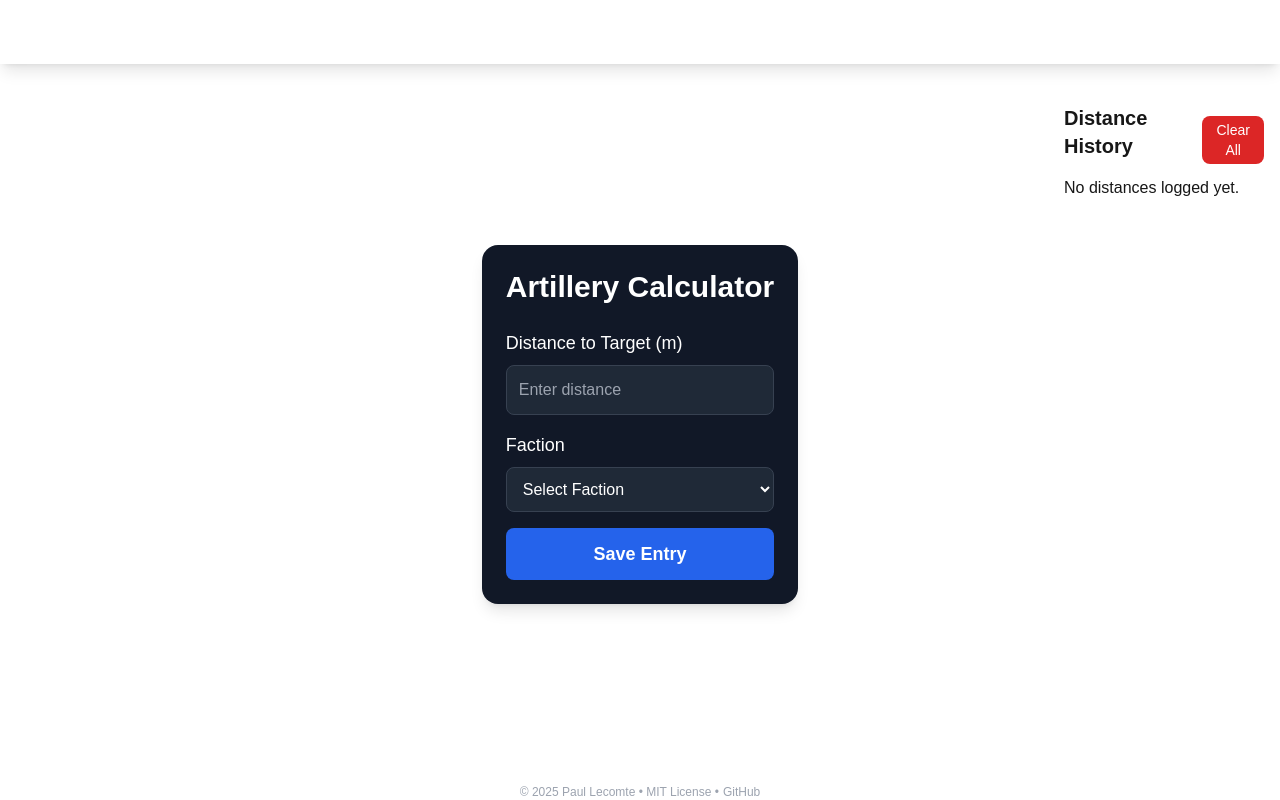
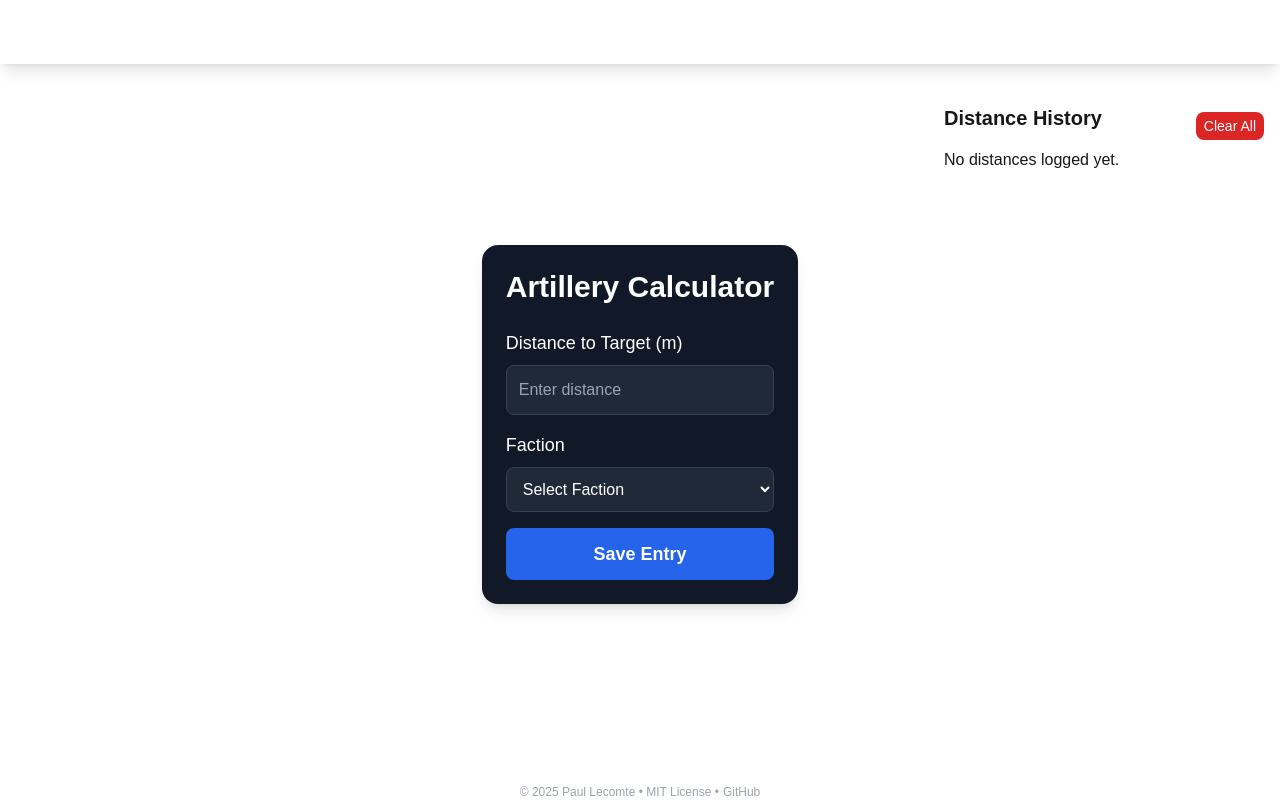
Before and after one commit to Paul-Lecomte/RangeAndRain, a Next.js app: page / in a window 1280 px wide. Built offline with nearby package versions, Linux system fonts and the light colour scheme.

Commit message:
also better centered the components

```diff
--- a/src/app/page.js
+++ b/src/app/page.js
@@ -4,15 +4,15 @@ import Historic from '../components/distances_historic/DistanceHistory'
 
 export default function Home() {
     return (
-        <div className="relative min-h-full p-4 flex flex-col sm:flex-row items-center justify-center sm:space-x-8">
-            {/* Form centered in the middle */}
-            <div className="flex justify-center items-center w-full max-w-3xl">
-                <Form />
+        <div className="flex flex-col sm:flex-row items-center justify-center relative p-4 h-full">
+            {/* Centered Form */}
+            <div className="flex justify-center items-center w-full max-w-3xl h-full">
+                <Form/>
             </div>
 
-            {/* Logs positioned at the top-right on larger screens, stacked below on smaller screens */}
-            <div className="sm:absolute sm:top-4 sm:right-4 sm:w-80 sm:max-h-[calc(100vh-80px)] sm:max-w-[calc(35vh-80px)] sm:block flex items-center justify-center w-full">
-                <Historic />
+            {/* Logs positioned at the top-right on large screens, below on smaller screens */}
+            <div className="sm:absolute sm:top-4 sm:right-4 sm:w-80 sm:max-h-[calc(100vh-80px)] sm:block w-full flex justify-center mt-6 sm:mt-0">
+                <Historic/>
             </div>
         </div>
     );
```
